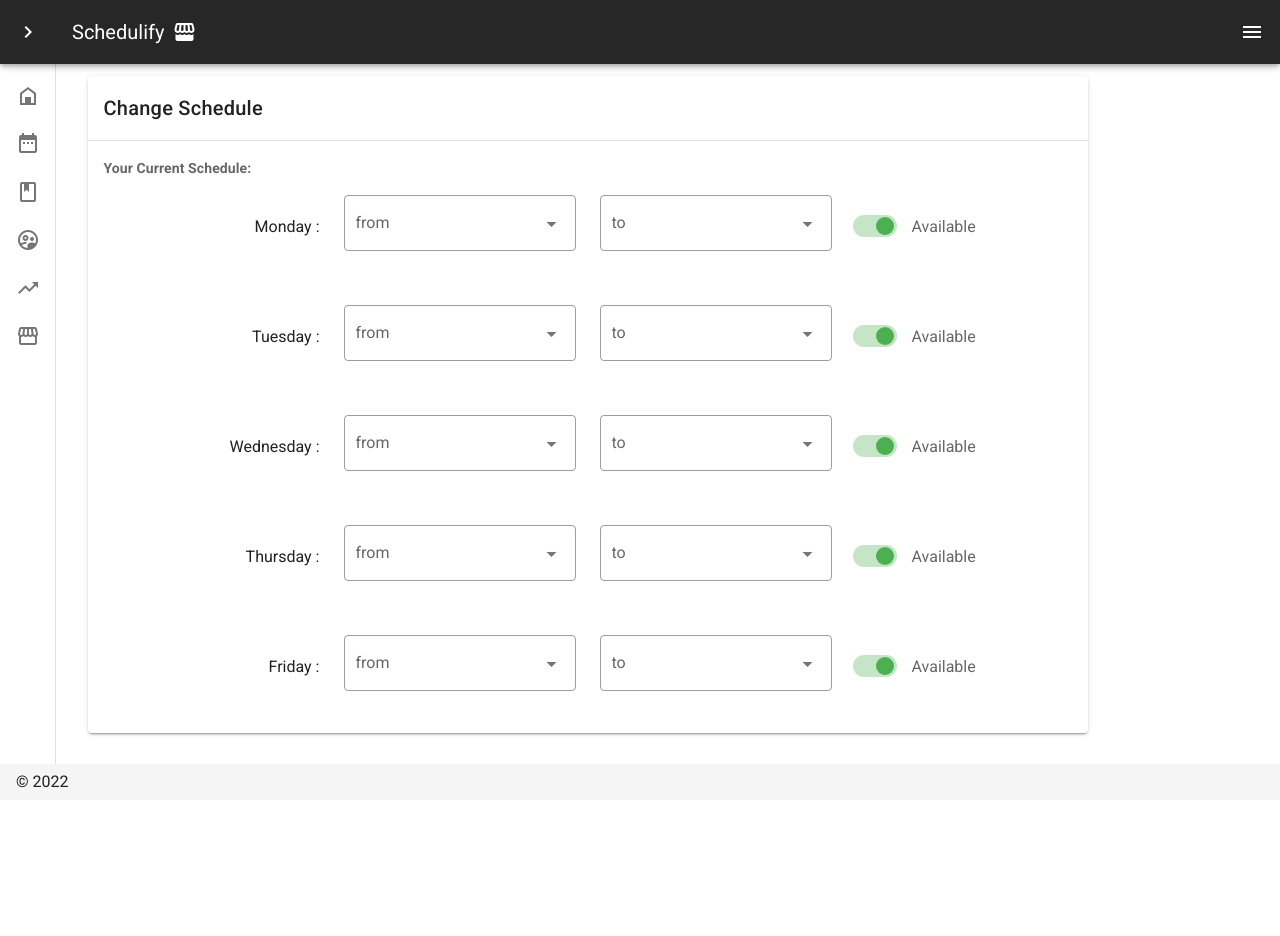
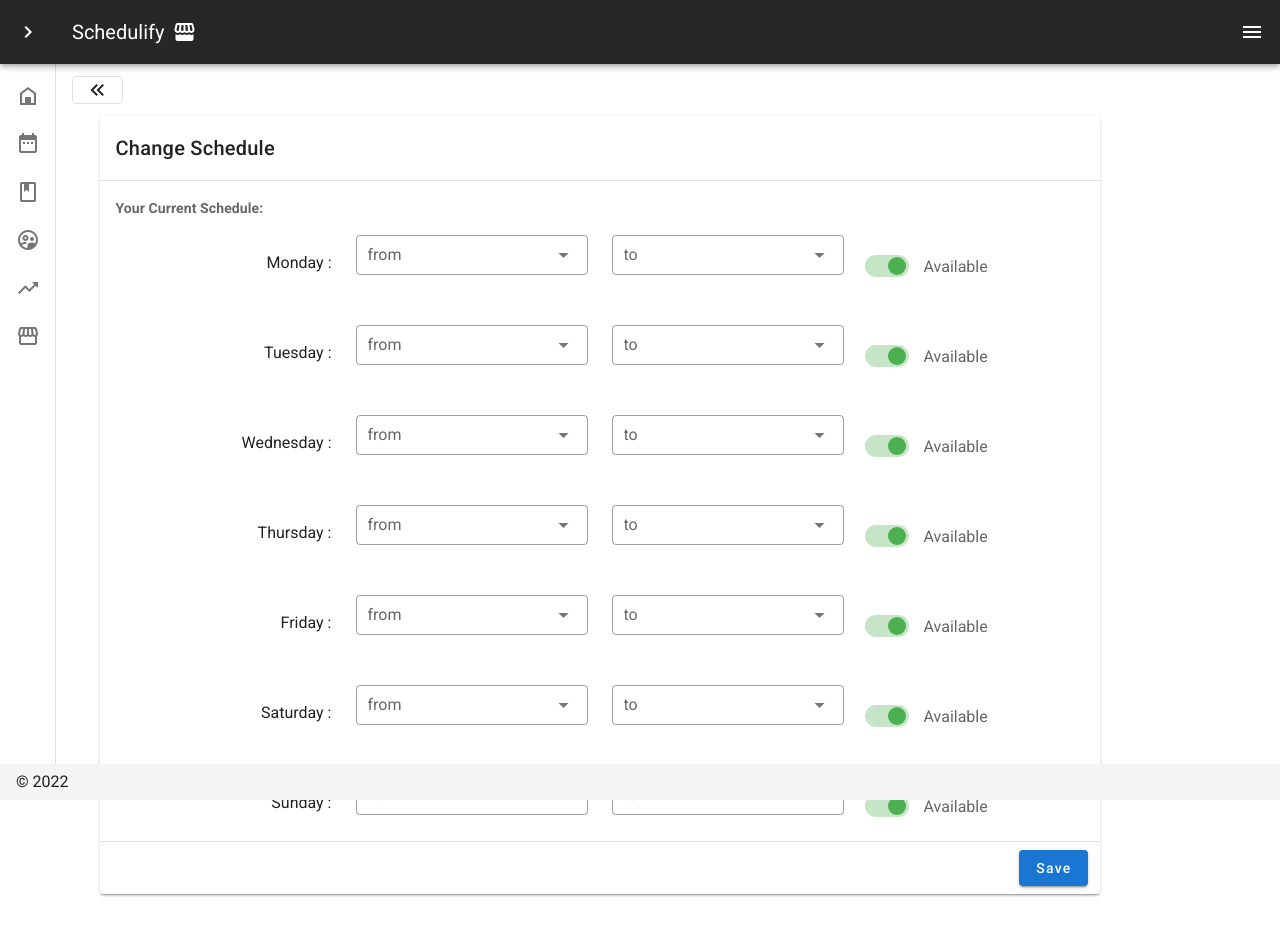
Before and after one commit to DanielOttodev/admin, a Nuxt app: page /business/team/member/1 in a window 1280 px wide. Shown: the top 936 px of the page. Before the commit the page ends 800 px from the top, so only its background shows below. Built offline with nearby package versions, Linux system fonts and the light colour scheme.

Commit message:
hours ui

```diff
--- /dev/null
+++ b/components/Schedule.vue
@@ -0,0 +1,90 @@
+<template>
+    <v-row class="fill-height">
+        <v-col>
+            <v-sheet height="64">
+                <v-toolbar flat>
+                    <v-btn outlined class="mr-4" color="grey darken-2" @click="setToday">
+                        Today
+                    </v-btn>
+                    <v-btn fab text small color="grey darken-2" @click="prev">
+                        <v-icon small>
+                            mdi-chevron-left
+                        </v-icon>
+                    </v-btn>
+                    <v-btn fab text small color="grey darken-2" @click="next">
+                        <v-icon small>
+                            mdi-chevron-right
+                        </v-icon>
+                    </v-btn>
+                    <v-toolbar-title v-if="$refs.calendar">
+                        {{ $refs.calendar.title }}
+                    </v-toolbar-title>
+                    <v-spacer></v-spacer>
+                </v-toolbar>
+            </v-sheet>
+            <v-sheet height="600">
+                <v-calendar ref="calendar" v-model="focus" color="primary" type="category" category-show-all
+                    :categories="categories" :events="events" :event-color="getEventColor" @change="fetchEvents">
+                </v-calendar>
+            </v-sheet>
+        </v-col>
+    </v-row>
+</template>
+<script>
+export default {
+    data: () => ({
+        focus: '',
+        events: [],
+        colors: ['blue', 'indigo', 'deep-purple', 'cyan', 'green', 'orange', 'grey darken-1'],
+        names: ['Meeting', 'Holiday', 'PTO', 'Travel', 'Event', 'Birthday', 'Conference', 'Party'],
+        categories: ['John Smith', 'Tori Walker'],
+    }),
+    mounted() {
+        this.$refs.calendar.checkChange()
+    },
+    methods: {
+        getEventColor(event) {
+            return event.color
+        },
+        setToday() {
+            this.focus = ''
+        },
+        prev() {
+            this.$refs.calendar.prev()
+        },
+        next() {
+            this.$refs.calendar.next()
+        },
+        fetchEvents({ start, end }) {
+            const events = []
+
+            const min = new Date(`${start.date}T00:00:00`)
+            const max = new Date(`${end.date}T23:59:59`)
+            const days = (max.getTime() - min.getTime()) / 86400000
+            const eventCount = this.rnd(days, days + 20)
+
+            for (let i = 0; i < eventCount; i++) {
+                const allDay = this.rnd(0, 3) === 0
+                const firstTimestamp = this.rnd(min.getTime(), max.getTime())
+                const first = new Date(firstTimestamp - (firstTimestamp % 900000))
+                const secondTimestamp = this.rnd(2, allDay ? 288 : 8) * 900000
+                const second = new Date(first.getTime() + secondTimestamp)
+
+                events.push({
+                    name: this.names[this.rnd(0, this.names.length - 1)],
+                    start: first,
+                    end: second,
+                    color: this.colors[this.rnd(0, this.colors.length - 1)],
+                    timed: !allDay,
+                    category: this.categories[this.rnd(0, this.categories.length - 1)],
+                })
+            }
+
+            this.events = events
+        },
+        rnd(a, b) {
+            return Math.floor((b - a + 1) * Math.random()) + a
+        },
+    },
+}
+</script>
--- a/components/StaffWorkHours.vue
+++ b/components/StaffWorkHours.vue
@@ -3,26 +3,21 @@
     <v-card-title>
       Staff Working Hours
     </v-card-title>
-    <v-divider/>
+    <v-divider />
     <v-container>
 
       <v-row>
         <v-col>
-                <v-btn @click="changeHours()"  text small outlined color="primary" class="text-capitalize">Change Hours</v-btn>
+          <v-btn @click="changeHours()" text small outlined color="primary" class="text-capitalize">Change Hours</v-btn>
           <v-list>
-      <v-list-item
-        v-for="item in hours"
-        :key="item.day"
-        class="border mt-2"
-
-      >
+            <v-list-item v-for="item in hours" :key="item.day" class="border mt-2">
 
 
               <v-list-item-content>
                 <v-list-item-title v-text="item.day"></v-list-item-title>
               </v-list-item-content>
 
-        <v-list-item-content class="text-right" >
+              <v-list-item-content class="text-right">
                 <v-list-item-title v-text="item.time"></v-list-item-title>
               </v-list-item-content>
 
@@ -38,19 +33,19 @@
 
 <script>
 export default {
-data:() => ({
-    hours:[
-        {day:'Monday',time:"9am - 5pm"},
-        {day:'Tuesday',time:"9am - 5pm"},
-        {day:'Wednesday',time:"9am - 5pm"},
-        {day:'Thursday',time:"9am - 5pm"},
-        {day:'Friday',time:"9am - 5pm"},
-        {day:'Saturday',time:"8am - 12pm"},
-        {day:'Sunday',time:"None"},
+  data: () => ({
+    hours: [
+      { day: 'Monday', time: "9am - 5pm", from: '9am', to: '5pm' },
+      { day: 'Tuesday', time: "9am - 5pm" },
+      { day: 'Wednesday', time: "9am - 5pm" },
+      { day: 'Thursday', time: "9am - 5pm" },
+      { day: 'Friday', time: "9am - 5pm" },
+      { day: 'Saturday', time: "8am - 12pm" },
+      { day: 'Sunday', time: "None" },
     ]
   }),
-methods:{
-  changeHours(){
+  methods: {
+    changeHours() {
       this.$router.push(`/business/team/member/hours?id=${this.$route.query.id}`)
     }
   }
@@ -58,11 +53,12 @@ methods:{
 </script>
 
 <style>
-.border{
-    border:2px solid rgba(128, 128, 128, 0.299);
-    border-radius:2px;
+.border {
+  border: 2px solid rgba(128, 128, 128, 0.299);
+  border-radius: 2px;
 }
-.time{
-    margin-right:auto;
+
+.time {
+  margin-right: auto;
 }
 </style>
--- a/nuxt.config.js
+++ b/nuxt.config.js
@@ -3,7 +3,10 @@ import colors from "vuetify/es5/util/colors";
 export default {
   // Disable server-side rendering: https://go.nuxtjs.dev/ssr-mode
   ssr: false,
-
+  loading: {
+    color: 'blue',
+    height: '5px'
+  },
   // Target: https://go.nuxtjs.dev/config-target
   target: "static",
 
--- a/pages/business/team/member/_hours.vue
+++ b/pages/business/team/member/_hours.vue
@@ -1,55 +1,118 @@
 <template>
-  <v-card  max-width="1000">
+    <v-container>
+        <v-row justify="start">
+            <GoBackButton />
+        </v-row>
+        <v-row class="mt-10">
+            <v-col>
+                <v-card max-width="1000">
                     <v-card-title>Change Schedule</v-card-title>
                     <v-divider></v-divider>
                     <v-card-text>
                         <h4>Your Current Schedule:</h4>
                     </v-card-text>
                     <v-row v-for="i in days" :key="i">
-    <v-col><p class="text-right mt-5 ">{{i.day}} :</p></v-col>
-        <v-col> <v-select v-if="i.in" class="inline shrink" label="from" outlined></v-select></v-col>
-        <v-col><v-select  v-if="i.in" label="to" outlined></v-select></v-col>
-        <v-col><v-switch v-model="i.in" inset dense label="Available" color="success"> <template #prepend></template> </v-switch></v-col>
+                        <v-col>
+                            <p class="text-right mt-4 ">{{ i.day }} :</p>
+                        </v-col>
+                        <v-col>
+                            <v-select v-if="i.in" class="inline shrink" color="primary" v-model="from" dense
+                                :items="timeRange" label="from" outlined></v-select>
+                        </v-col>
+                        <v-col>
+                            <v-select v-if="i.in" label="to" color="primary" v-model="to" dense :items="timeRange"
+                                outlined>
+                            </v-select>
+                        </v-col>
+                        <v-col>
+                            <v-switch v-model="i.in" inset dense label="Available" color="success">
+                            </v-switch>
+                        </v-col>
                     </v-row>
+                    <v-divider></v-divider>
+
+                    <v-card-actions class="px-3">
+                        <v-row>
+                            <v-col>
+                                <v-btn class="primary text-capitalize float-right">Save</v-btn>
+
+                            </v-col>
+                        </v-row>
+                    </v-card-actions>
                 </v-card>
+            </v-col>
+        </v-row>
+
+    </v-container>
+
 </template>
 
 <script>
+import GoBackButton from '../../../../components/GoBackButton.vue';
 export default {
-data:() => ({
-    days:[{
-        day:'Monday',
-        from:'',
-        to:'',
-        in:true
+    data: () => ({
+        days: [{
+            day: "Monday",
+            from: "",
+            to: "",
+            in: true
+        }, {
+            day: "Tuesday",
+            from: "",
+            to: "",
+            in: true
+        }, {
+            day: "Wednesday",
+            from: "",
+            to: "",
+            in: true
+        }, {
+            day: "Thursday",
+            from: "",
+            to: "",
+            in: true
+        }, {
+            day: "Friday",
+            from: "",
+            to: "",
+            in: true
+        }, {
+            day: "Saturday",
+            from: "",
+            to: "",
+            in: true
+        }, {
+            day: "Sunday",
+            from: "",
+            to: "",
+            in: true
         },
-    {
-        day:'Tuesday',
-        from:'',
-        to:'',
-        in:true
-    },{
-        day:'Wednesday',
-        from:'',
-        to:'',
-        in:true
-    },{
-        day:'Thursday',
-        from:'',
-        to:'',
-        in:true
-    },{
-        day:'Friday',
-        from:'',
-        to:'',
-        in:true
+        ],
+    }),
+    computed: {
+        timeRange() {
+            var x = 15; //minutes interval
+            var times = []; // time array
+            var tt = 0; // start time
+            var ap = ["AM", "PM"]; // AM-PM
+            //loop to increment the time and push results in array
+            for (var i = 0; tt < 24 * 60; i++) {
+                var hh = Math.floor(tt / 60); // getting hours of day in 0-24 format
+                var mm = (tt % 60); // getting minutes of the hour in 0-55 format
+                if (("0" + (hh % 12)).slice(-2) == "00") {
+                    times[i] = "12" + ":" + ("0" + mm).slice(-2) + ap[Math.floor(hh / 12)]; // pushing data in array in [00:00 - 12:00 AM/PM format]
+                }
+                else {
+                    times[i] = ("0" + (hh % 12)).slice(-2) + ":" + ("0" + mm).slice(-2) + ap[Math.floor(hh / 12)]; // pushing data in array in [00:00 - 12:00 AM/PM format]
+                }
+                tt = tt + x;
+            }
+            return times;
+        }
     },
-    ]
-
-})
+    components: { GoBackButton }
 }
 </script>
 
 <style >
-
 </style>
--- a/pages/business/team/member/index.vue
+++ b/pages/business/team/member/index.vue
@@ -1,19 +1,18 @@
 <template>
   <v-container>
+    <v-row justify="start">
+      <GoBackButton />
+    </v-row>
     <v-row>
       <v-col>
-        <v-card class="pt-5">
+        <v-card class="pt-5 mt-10">
           <v-row>
             <v-col class="pl-5">
-              <v-img
-                src="/avatar.png"
-                :contain="true"
-                max-width="150"
-                max-height="150"
-              ></v-img>
+              <v-img src="/avatar.png" :contain="true" max-width="150" max-height="150"></v-img>
               <v-btn class="ml-3" text small>Change Image</v-btn>
 
               <h3 class="ml-8">{{ name }}</h3>
+
               <h5>{{ email }}</h5>
               <h5>{{ phone }}</h5>
             </v-col>
@@ -30,16 +29,10 @@
           </v-row>
           <v-card-actions>
             <v-row>
-              <v-col
-                ><v-btn
-                  @click="editInfo()"
-                  text
-                  color="primary"
-                  outlined
-                  class="text-capitalize float-right"
-                  >Edit</v-btn
-                ></v-col
-              >
+              <v-col>
+                <v-btn @click="editInfo()" text color="primary" outlined class="text-capitalize float-right">Edit
+                </v-btn>
+              </v-col>
             </v-row>
           </v-card-actions>
         </v-card>
@@ -52,14 +45,12 @@
             Available Services
             <v-btn text small right absolute>
               <v-icon small color="primary">mdi-plus</v-icon> Assign
-              Services</v-btn
-            >
+              Services
+            </v-btn>
           </v-card-title>
           <v-divider></v-divider>
-          <v-card-text
-            >Add services for {{ name }} to configure individual
-            rates</v-card-text
-          >
+          <v-card-text>Add services for {{ name }} to configure individual
+            rates</v-card-text>
         </v-card>
       </v-col>
     </v-row>
@@ -68,8 +59,8 @@
         <StaffWorkHours />
       </v-col>
       <v-col cols="12" lg="6">
-        <v-card
-          ><v-card-title>History</v-card-title>
+        <v-card>
+          <v-card-title>History</v-card-title>
           <v-divider />
           <v-data-table> </v-data-table>
         </v-card>
@@ -80,6 +71,7 @@
 
 <script>
 import StaffWorkHours from "../../../../components/StaffWorkHours.vue";
+import GoBackButton from "../../../../components/GoBackButton.vue";
 export default {
   data: () => ({
     email: "otto_281@hotmail.com",
@@ -87,7 +79,7 @@ export default {
     notify_email: "otto_281@hotmail.com",
     name: "Daniel Otto",
   }),
-  components: { StaffWorkHours },
+  components: { StaffWorkHours, GoBackButton },
 
   methods: {
     pageLoad() {
@@ -95,6 +87,7 @@ export default {
     },
     editInfo() {
       this.$router.push(`/business/team/edit?id=${this.$route.query.id}`);
+
     },
   },
 };
--- a/pages/calendar.vue
+++ b/pages/calendar.vue
@@ -0,0 +1,20 @@
+<template>
+    <v-container fluid>
+        <v-row>
+            <v-col>
+                <Schedule />
+
+            </v-col>
+        </v-row>
+    </v-container>
+</template>
+
+<script>
+import Schedule from '../components/Schedule.vue';
+export default {
+    components: { Schedule }
+}
+</script>
+
+<style>
+</style>
```
Lines whose indentation alone changed are shown as unchanged.
